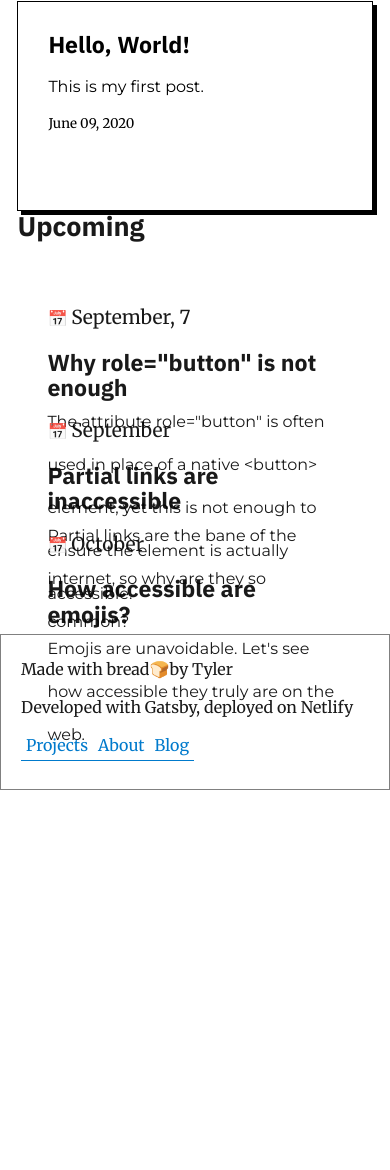
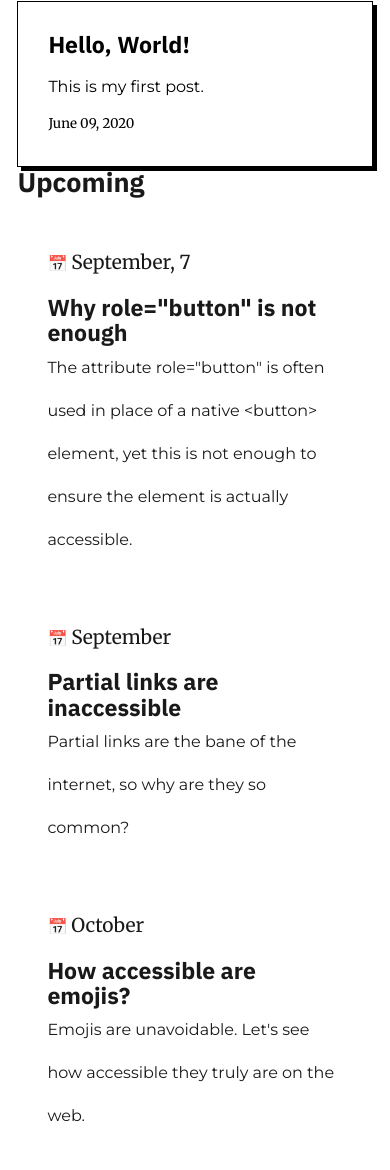
Before and after one commit to TylerJDev/my-portfolio, a Gatsby site: page /blog in a window 390 px wide. Shown: the part 616-1786 px from the top of the page. Before the commit the page ends 1406 px from the top, so only its background shows below. Built offline with nearby package versions, Linux system fonts and the light colour scheme; Gatsby itself is replaced by a stand-in of ours; some packages are replaced by stand-ins of ours.

Commit message:
Added few minor changes

```diff
--- a/src/components/footer.js
+++ b/src/components/footer.js
@@ -5,9 +5,7 @@ import footerStyles from "./footer.module.scss"
 const Footer = () => (
   <footer className={footerStyles.header}>
         <div className={footerStyles['footerNav_left']}>
-            Made with bread
-            <span aria-hidden="true">&#127838;</span>
-            by Tyler
+            Made with &#127838; by Tyler
         </div>
         <div>
           Developed with Gatsby, deployed on Netlify
--- a/src/components/layout.scss
+++ b/src/components/layout.scss
@@ -122,6 +122,7 @@ nav {
 
 a.popoutButton {
   border: 1px solid transparent;
+  padding: 10px !important;
   &:hover, &:focus, &:active {
     background-color: black;
     border: 1px solid white;
@@ -282,6 +283,10 @@ main {
     }
   }
 
+  #experienceBio .section__title {
+    margin-bottom: 10%;
+  }
+
   #seeMore {
     width: 90px;
     button {
@@ -329,7 +334,7 @@ main {
   /* /blog */
   #blog_posts {
     margin-top: 10%;
-    margin-bottom: 10%;
+    margin-bottom: 6%;
     width: 900px;
     > h2 {
       font-family: 'IBM Plex Sans', sans-serif;
@@ -375,9 +380,9 @@ main {
     article.upcoming_post {
       border: none !important;
       box-shadow: none;
-      height: 40px;
-      margin-top: 30px;
-      margin-bottom: 15%;
+      min-height: 40px;
+      margin-top: 0px;
+      margin-bottom: 0%;
       time {
         font-size: 1.2rem;
       }
@@ -718,6 +723,18 @@ body.dark {
   }
 }
 
+@media (max-width: 605px) {
+  .upcoming_post {
+    height: unset !important;
+  }
+}
+
+@media (max-width: 860px) {
+  article.post__article {
+    height: unset !important;
+  }
+}
+
 
 @media screen and (max-width: 1320px) and (min-width: 900px) {
   #banner {
--- a/src/components/main/about-bio.js
+++ b/src/components/main/about-bio.js
@@ -6,8 +6,8 @@ const AboutBio = () => (
   <div className={aboutStyles.about}>
     <div>
       <h2>A little about me</h2>
-      <p>I love building and learning, which is part of the reason for being a web developer. Building <strong>accessible web applications</strong> is and will forever be a must when building for the web.
-        With the vastness that is Web Development, I enjoy trying out new things which may improve my workflow, or to get a better perspective.
+      <p>I love building and learning, it's a part of the reason why I'm a web developer.
+        With the vastness that is web development, I enjoy trying out new things which may improve my workflow, or to get a better perspective. Things like making sure something is accessible for all is always key when I'm building for the web.
         With that being said, <strong>come on and say hello!</strong>
       </p>
       <Link to="/about">Read more about me &#8594;</Link>
--- a/src/pages/index.js
+++ b/src/pages/index.js
@@ -13,7 +13,7 @@ const IndexPage = () => (
     <div id="banner" className="container">
       <h1>Hello, my name is Tyler</h1>
       <h2>Hi there! I'm a web developer, with a knack for building!<br/>
-      I specialize in Front-End Development, Accessibility and Test Driven Development.</h2>
+      I specialize in <strong>Front-End Development</strong>, <strong>Accessibility</strong> and <strong>Test Driven Development.</strong></h2>
 
       <div id="banner__bg">
         <div id="banner_moon"></div>
```
